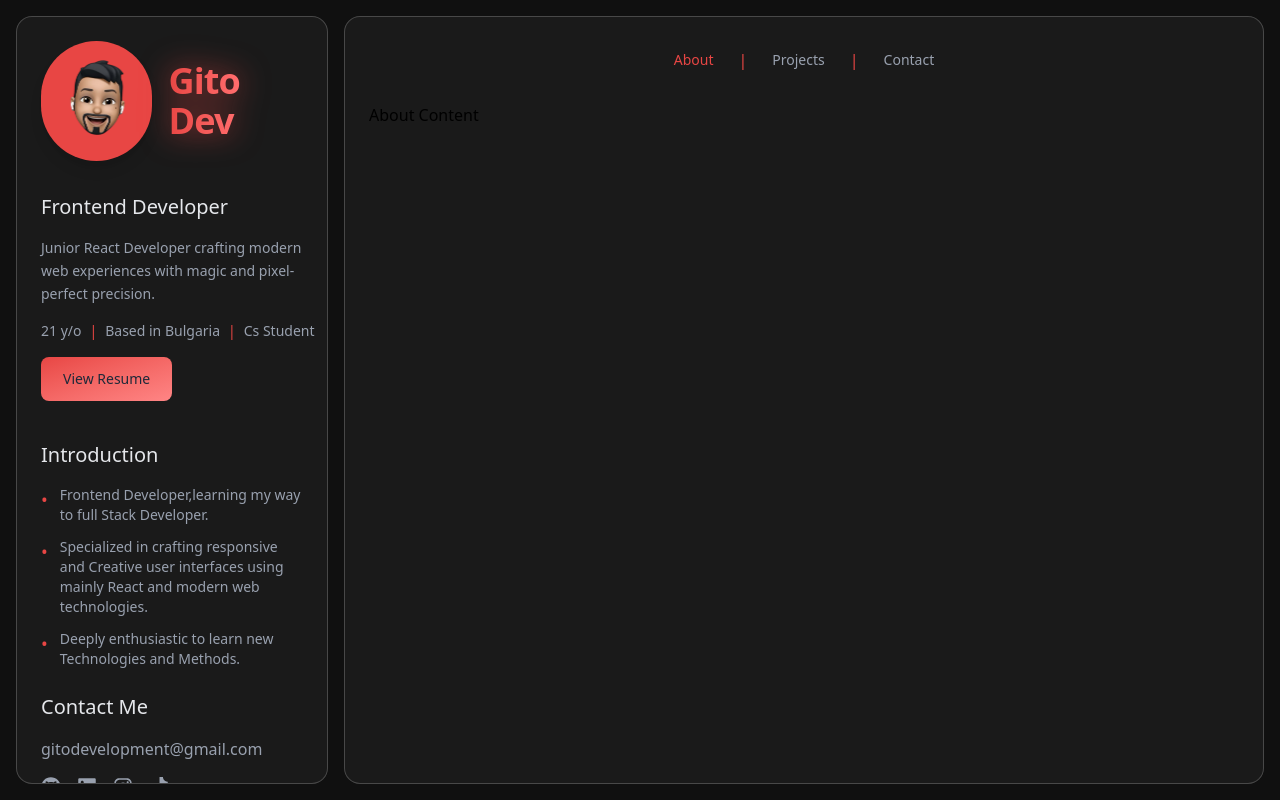
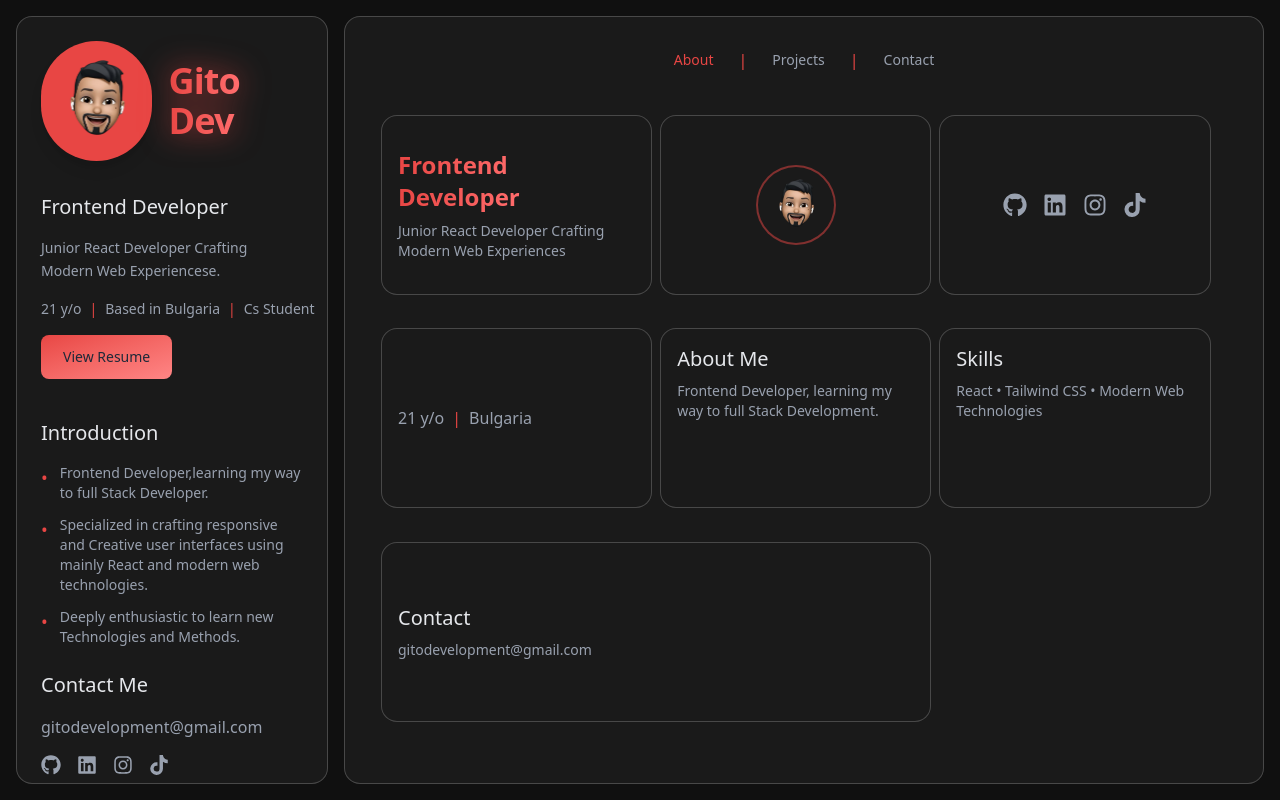
Before and after one commit to Gito-Dev/Personal-Portfolio, a React (Vite) app: page / in a window 1280 px wide. Built offline with nearby package versions, Linux system fonts and the light colour scheme.

Commit message:
git push

```diff
--- a/package.json
+++ b/package.json
@@ -15,6 +15,7 @@
     "react": "^19.0.0",
     "react-dom": "^19.0.0",
     "react-icons": "^5.5.0",
+    "tailwind-merge": "^3.0.2",
     "tailwindcss": "^4.0.9"
   },
   "devDependencies": {
--- /dev/null
+++ b/src/Components/About.jsx
@@ -0,0 +1,138 @@
+import React from "react";
+import { motion } from "framer-motion";
+import { FaGithub, FaLinkedin, FaInstagram, FaTiktok } from "react-icons/fa";
+import pfp from "../assets/pfp.png";
+
+const GradientBorder = ({ children, className = "" }) => (
+  <div
+    className={`relative rounded-2xl overflow-hidden group bg-[#1a1a1a] backdrop-blur-sm border border-white/20 bg-opacity-20 ${className}`}
+  >
+    <div className="absolute inset-0 bg-gradient-to-t to-transparent" />
+    <div className="relative h-full p-4">{children}</div>
+  </div>
+);
+
+export default function About() {
+  return (
+    <div className="relative w-full h-full overflow-hidden">
+      <div className="absolute inset-0 flex flex-row gap-2 flex-wrap p-3 overflow-auto">
+        {/* Intro Box */}
+        <motion.div
+          initial={{ opacity: 0, y: 20 }}
+          animate={{ opacity: 1, y: 0 }}
+          className="h-[180px] w-[calc(33%-8px)]"
+        >
+          <GradientBorder className="h-full">
+            <div className="flex flex-col justify-center h-full">
+              <h1 className="text-2xl font-semibold bg-gradient-to-r from-[#e84644] via-[#ff6b6b] to-[#ff8585] bg-clip-text text-transparent">
+                Frontend Developer
+              </h1>
+              <p className="text-gray-400 text-sm mt-2">
+                Junior React Developer Crafting Modern Web Experiences
+              </p>
+            </div>
+          </GradientBorder>
+        </motion.div>
+
+        {/* Profile Picture */}
+        <motion.div
+          initial={{ opacity: 0, y: 20 }}
+          animate={{ opacity: 1, y: 0 }}
+          className="h-[180px] w-[calc(33%-8px)]"
+        >
+          <GradientBorder className="h-full">
+            <div className="flex items-center justify-center h-full">
+              <div
+                className="w-20 h-20 rounded-full bg-cover bg-center border-2 border-[#e84644]/50"
+                style={{ backgroundImage: `url(${pfp})` }}
+              />
+            </div>
+          </GradientBorder>
+        </motion.div>
+
+        {/* Social Links */}
+        <motion.div
+          initial={{ opacity: 0, y: 20 }}
+          animate={{ opacity: 1, y: 0 }}
+          className="h-[180px] w-[calc(33%-8px)]"
+        >
+          <GradientBorder className="h-full">
+            <div className="flex items-center justify-center gap-4 h-full">
+              <FaGithub className="text-2xl text-gray-400 hover:text-[#e84644] cursor-pointer transition-colors" />
+              <FaLinkedin className="text-2xl text-gray-400 hover:text-[#e84644] cursor-pointer transition-colors" />
+              <FaInstagram className="text-2xl text-gray-400 hover:text-[#e84644] cursor-pointer transition-colors" />
+              <FaTiktok className="text-2xl text-gray-400 hover:text-[#e84644] cursor-pointer transition-colors" />
+            </div>
+          </GradientBorder>
+        </motion.div>
+
+        {/* Location Info */}
+        <motion.div
+          initial={{ opacity: 0, y: 20 }}
+          animate={{ opacity: 1, y: 0 }}
+          className="h-[180px] w-[calc(33%-8px)]"
+        >
+          <GradientBorder className="h-full">
+            <div className="flex flex-col justify-center h-full">
+              <div className="flex items-center gap-2 text-gray-400">
+                <span>21 y/o</span>
+                <span className="text-[#e84644]">|</span>
+                <span>Bulgaria</span>
+              </div>
+            </div>
+          </GradientBorder>
+        </motion.div>
+
+        {/* About Me */}
+        <motion.div
+          initial={{ opacity: 0, y: 20 }}
+          animate={{ opacity: 1, y: 0 }}
+          className="h-[180px] w-[calc(33%-8px)]"
+        >
+          <GradientBorder className="h-full">
+            <div className="flex flex-col h-full">
+              <h2 className="text-xl font-medium text-gray-200 mb-2">
+                About Me
+              </h2>
+              <p className="text-gray-400 text-sm">
+                Frontend Developer, learning my way to full Stack Development.
+              </p>
+            </div>
+          </GradientBorder>
+        </motion.div>
+
+        {/* Skills */}
+        <motion.div
+          initial={{ opacity: 0, y: 20 }}
+          animate={{ opacity: 1, y: 0 }}
+          className="h-[180px] w-[calc(33%-8px)]"
+        >
+          <GradientBorder className="h-full">
+            <div className="flex flex-col h-full">
+              <h2 className="text-xl font-medium text-gray-200 mb-2">Skills</h2>
+              <p className="text-gray-400 text-sm">
+                React • Tailwind CSS • Modern Web Technologies
+              </p>
+            </div>
+          </GradientBorder>
+        </motion.div>
+
+        {/* Contact */}
+        <motion.div
+          initial={{ opacity: 0, y: 20 }}
+          animate={{ opacity: 1, y: 0 }}
+          className="h-[180px] w-[calc(66%-8px)]"
+        >
+          <GradientBorder className="h-full">
+            <div className="flex flex-col justify-center h-full">
+              <h2 className="text-xl font-medium text-gray-200 mb-2">
+                Contact
+              </h2>
+              <p className="text-gray-400 text-sm">gitodevelopment@gmail.com</p>
+            </div>
+          </GradientBorder>
+        </motion.div>
+      </div>
+    </div>
+  );
+}
--- a/src/Components/Home.jsx
+++ b/src/Components/Home.jsx
@@ -1,6 +1,7 @@
 import React, { useState } from "react";
 import pfp from "../assets/pfp.png";
 import { FaGithub, FaLinkedin, FaInstagram, FaTiktok } from "react-icons/fa";
+import About from "./About";
 
 export default function Home() {
   const [activeTab, setActiveTab] = useState("tab1");
@@ -14,7 +15,7 @@ export default function Home() {
   const renderContent = () => {
     switch (activeTab) {
       case "tab1":
-        return <div>About Content</div>;
+        return <About />;
       case "tab2":
         return <div>Projects Content</div>;
       case "tab3":
@@ -51,8 +52,7 @@ export default function Home() {
                 Frontend Developer
               </h2>
               <p className="text-gray-400 text-sm leading-relaxed">
-                Junior React Developer crafting modern web experiences with
-                magic and pixel-perfect precision.
+                Junior React Developer Crafting Modern Web Experiencese.
               </p>
               <div className="flex items-center flex-wrap text-sm text-gray-400">
                 <div className="flex items-center whitespace-nowrap">
```
Also changed, not shown: 1 other file (tests, documents, lock files or other folders).
